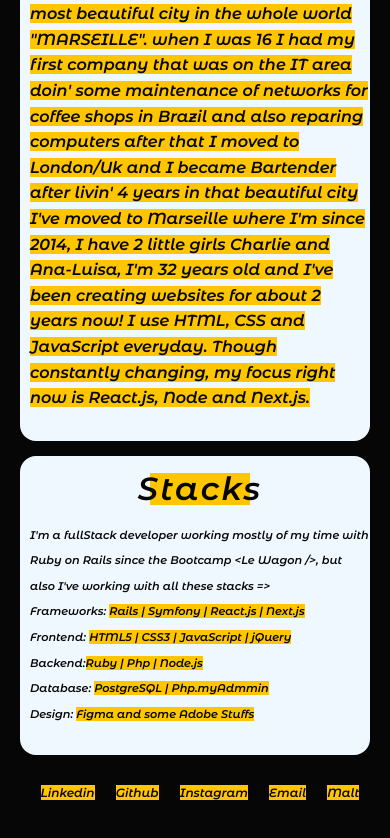
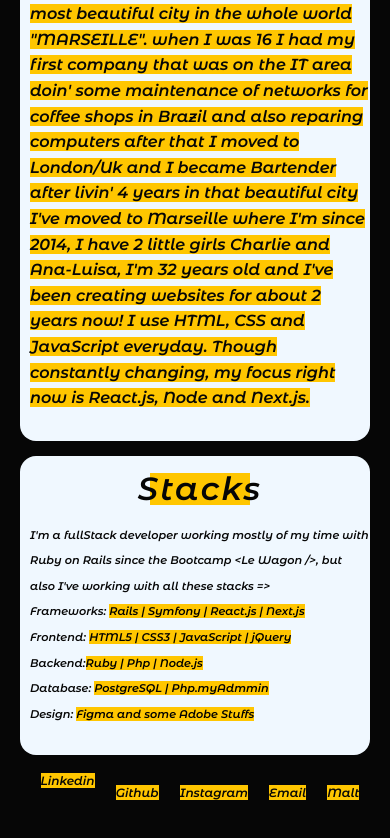
Before and after one commit to leandroBarbosaFR/leandrobarbosa, a Next.js app: page / in a window 390 px wide. Shown: the part 1145-1983 px from the top of the page. Built offline with nearby package versions, Linux system fonts and the light colour scheme.

Commit message:
stacks and bio mobile version

```diff
--- a/components/Contact.js
+++ b/components/Contact.js
@@ -3,7 +3,7 @@ import contactStyles from "../styles/contactStyles.module.css";
 function Contact() {
    return (
       <div className={contactStyles.contactBackground}>
-         <p><span className={contactStyles.contactLinkedin}>Linkedin</span></p>
+         <a href=" www.linkedin.com/in/helloleandro"><span className={contactStyles.contactLinkedin}>Linkedin</span></a>
          <p><span className={contactStyles.contactGithub}>Github</span></p>
          <p><span className={contactStyles.contactInstagram}>Instagram</span></p>
          <p><span className={contactStyles.contactMail}>Email</span></p>
```
